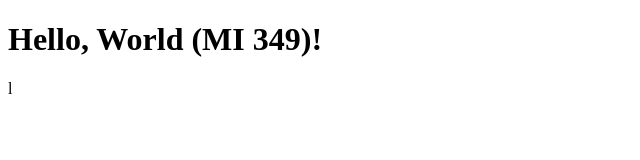
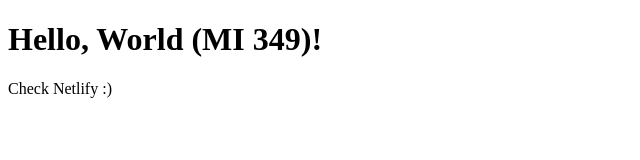
Before and after one commit to nadiaolejnik/hello_mi349, a plain HTML site: page index.html in a window 1280 px wide. Shown: the whole page, without its empty margins (0-640 px from the left). Drawn offline with Linux system fonts and the light colour scheme.

Commit message:
Hello world HTML file

```diff
--- a/index.html
+++ b/index.html
@@ -8,5 +8,6 @@
 </head>
 <body>
     <h1>Hello, World (MI 349)!</h1>
+    <p>Check Netlify :)</p>
 </body>
-</html>l
+</html>
```
